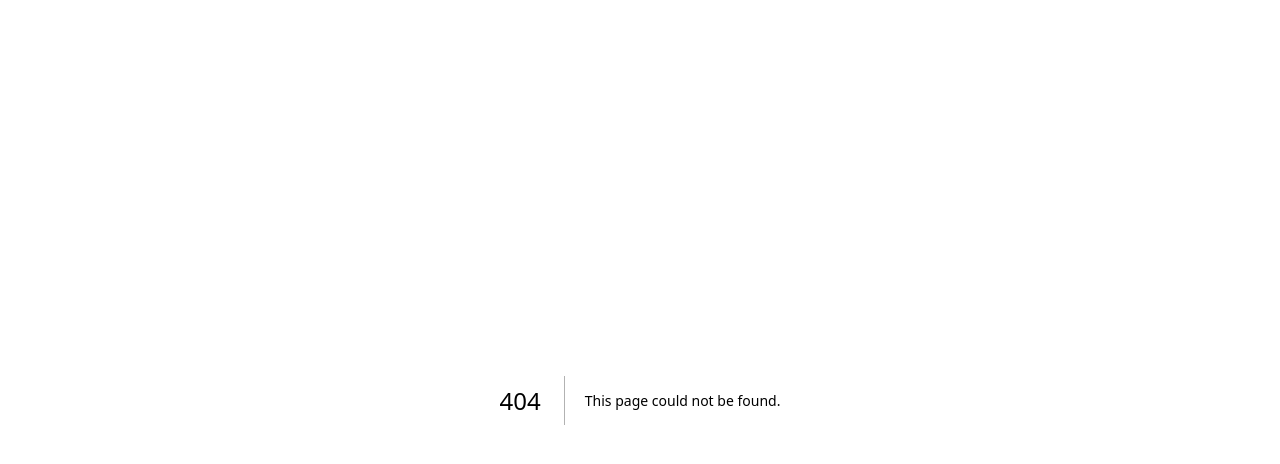
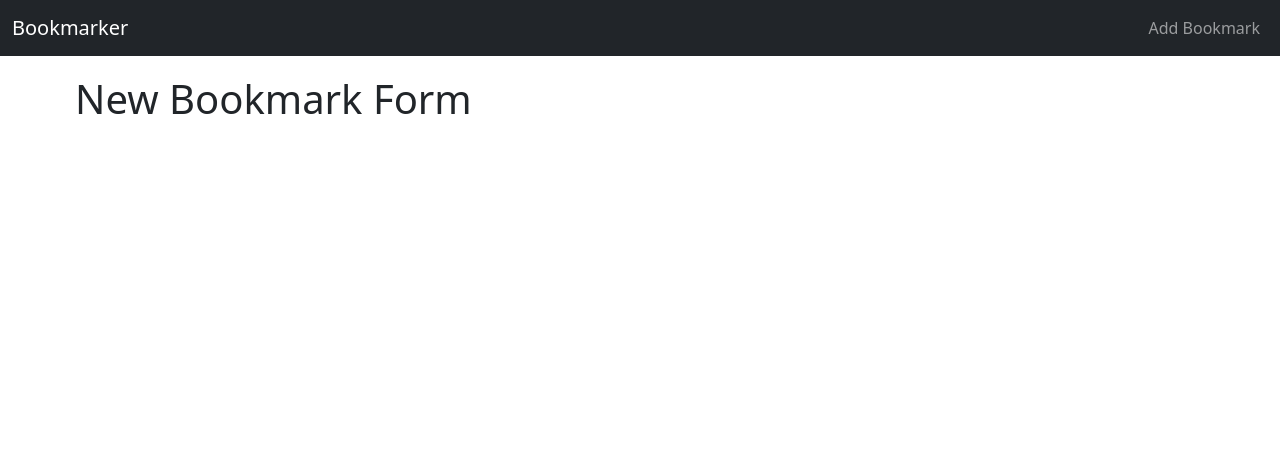
Before and after one commit to jbgcap/FrontEnd_BookmarkApi_Client_202409, a Next.js app: page /add in a window 1280 px wide. Before the commit this address had no page. Shown: the top 464 px of the page. Built offline with nearby package versions, Linux system fonts and the light colour scheme.

Commit message:
layout.tsx update

```diff
--- /dev/null
+++ b/src/app/add/page.tsx
@@ -0,0 +1,8 @@
+
+const page = () => (
+    <div>
+        <h1>New Bookmark Form</h1>
+    </div>
+);
+
+export default page;
--- a/src/app/layout.tsx
+++ b/src/app/layout.tsx
@@ -1,6 +1,8 @@
 import type { Metadata } from "next";
 import localFont from "next/font/local";
 import "./globals.css";
+import NavBar from "@/app/components/NavBar";
+
 
 const geistSans = localFont({
   src: "./fonts/GeistVF.woff",
@@ -14,7 +16,7 @@ const geistMono = localFont({
 });
 
 export const metadata: Metadata = {
-  title: "Create Next App",
+  title: "Bookmarker Client",
   description: "Generated by create next app",
 };
 
@@ -26,7 +28,10 @@ export default function RootLayout({
   return (
     <html lang="en">
       <body className={`${geistSans.variable} ${geistMono.variable}`}>
-        {children}
+        <NavBar />
+        <main>
+          {children}
+        </main>
       </body>
     </html>
   );
--- a/src/app/page.tsx
+++ b/src/app/page.tsx
@@ -1,12 +1,8 @@
-import NavBar from "@/app/components/NavBar";
 
 export default function Home() {
   return (
     <div>
-      <NavBar />
-      <main>
-        <h1>Welcome to Bookmarker</h1>
-      </main>
+      <h1>Welcome to Bookmarker</h1>
     </div>
   );
 }
```
